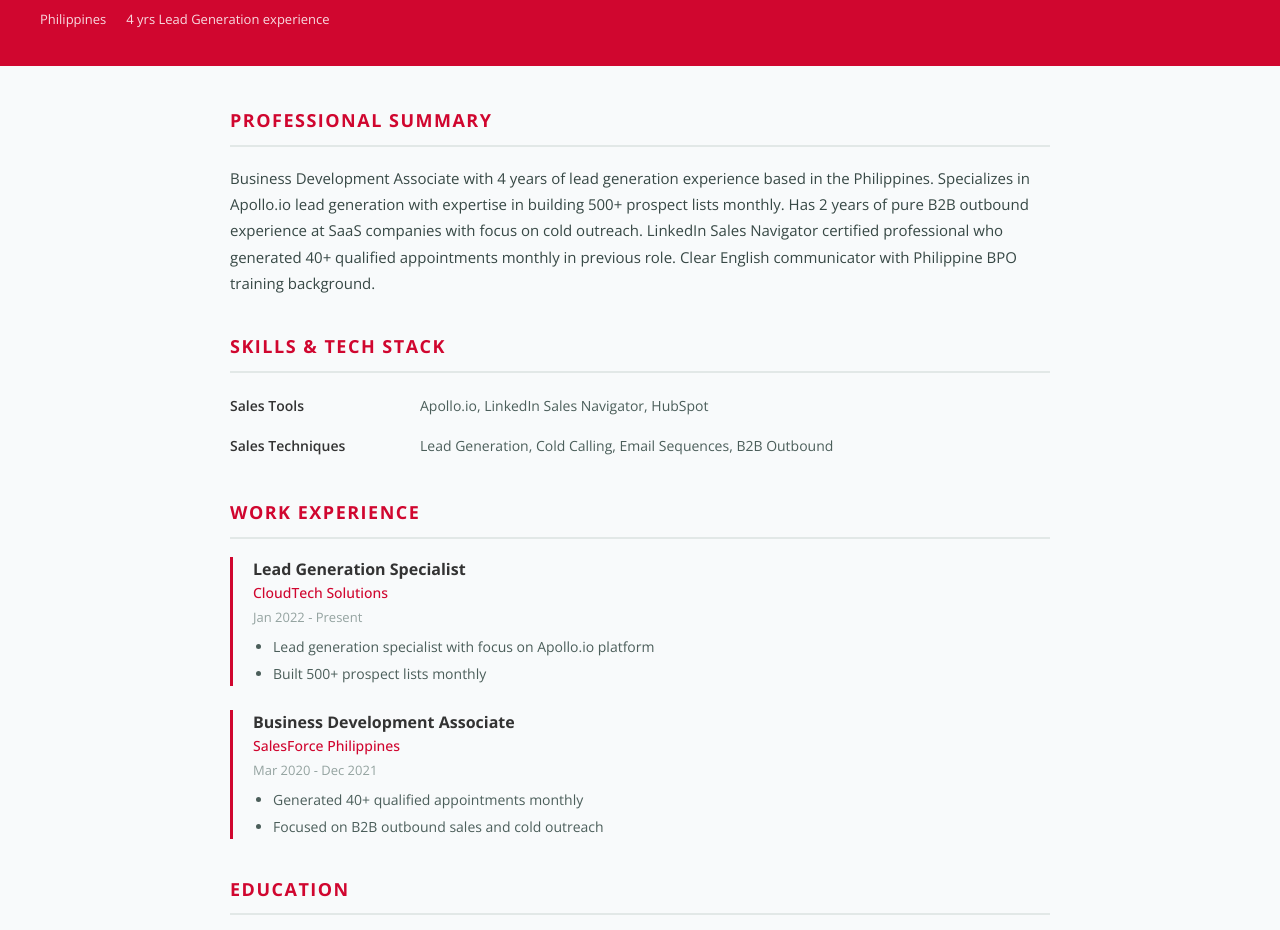
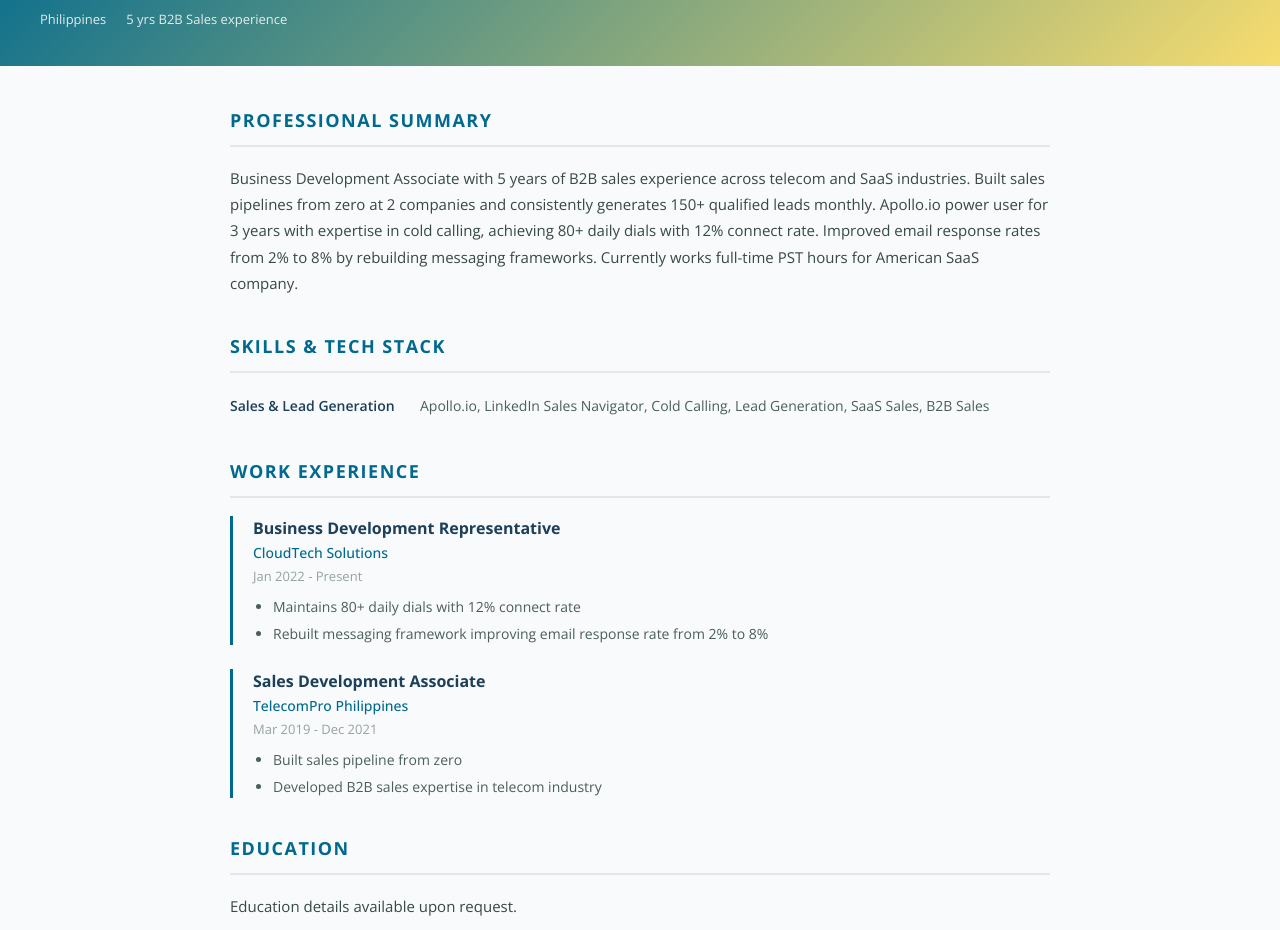
Before and after one commit to wg-dotcom/signarama-corona-business-development-associate-candidates, a plain HTML site: page resume-clint.html in a window 1280 px wide. Shown: the part 339-1269 px from the top of the page. Drawn offline with nearby package versions, Linux system fonts and the light colour scheme.

Commit message:
Add branded resume: Clint G.

```diff
--- a/resume-clint.html
+++ b/resume-clint.html
@@ -10,9 +10,9 @@
   <style>
     * { margin: 0; padding: 0; box-sizing: border-box; }
     :root {
-      --primary: #d0062f;
-      --dark: #333333;
-      --highlight: #d0062f;
+      --primary: #00698f;
+      --dark: #1c3f5a;
+      --highlight: #f7dc6f;
       --white: #FFFFFF;
       --gray-50: #F8FAFB;
       --gray-100: #F1F5F4;
@@ -33,7 +33,7 @@
     .header-brand { font-family: var(--font-heading); font-size: 32px; font-weight: 700; color: var(--white); letter-spacing: -0.5px; margin-bottom: 4px; }
     .header-brand span { color: var(--highlight); }
     .header-subtitle { font-family: var(--font-body); font-size: 14px; font-weight: 400; color: var(--gray-400); text-transform: uppercase; letter-spacing: 2px; }
-    .candidate-banner { background: linear-gradient(135deg, var(--primary), #d0062f); padding: 36px 40px; color: var(--white); }
+    .candidate-banner { background: linear-gradient(135deg, var(--primary), #f7dc6f); padding: 36px 40px; color: var(--white); }
     .candidate-name { font-family: var(--font-heading); font-size: 28px; font-weight: 700; letter-spacing: -0.3px; margin-bottom: 6px; }
     .candidate-title { font-size: 16px; font-weight: 400; opacity: 0.9; margin-bottom: 12px; }
     .candidate-contact { display: flex; flex-wrap: wrap; gap: 20px; font-size: 13px; opacity: 0.85; }
@@ -81,38 +81,35 @@
     <div class="candidate-title">Business Development Associate | Philippines</div>
     <div class="candidate-contact">
       <span>Philippines</span>
-      <span>4 yrs Lead Generation experience</span>
+      <span>5 yrs B2B Sales experience</span>
     </div>
   </div>
   <div class="resume-body">
-    <div class="section"><div class="section-title">Professional Summary</div><p class="summary-text">Business Development Associate with 4 years of lead generation experience based in the Philippines. Specializes in Apollo.io lead generation with expertise in building 500+ prospect lists monthly. Has 2 years of pure B2B outbound experience at SaaS companies with focus on cold outreach. LinkedIn Sales Navigator certified professional who generated 40+ qualified appointments monthly in previous role. Clear English communicator with Philippine BPO training background.</p></div>
+    <div class="section"><div class="section-title">Professional Summary</div><p class="summary-text">Business Development Associate with 5 years of B2B sales experience across telecom and SaaS industries. Built sales pipelines from zero at 2 companies and consistently generates 150+ qualified leads monthly. Apollo.io power user for 3 years with expertise in cold calling, achieving 80+ daily dials with 12% connect rate. Improved email response rates from 2% to 8% by rebuilding messaging frameworks. Currently works full-time PST hours for American SaaS company.</p></div>
     <div class="section"><div class="section-title">Skills &amp; Tech Stack</div><div class="skills-grid">
-    <div class="skill-label">Sales Tools</div>
-    <div class="skill-value">Apollo.io, LinkedIn Sales Navigator, HubSpot</div>
-    <div class="skill-label">Sales Techniques</div>
-    <div class="skill-value">Lead Generation, Cold Calling, Email Sequences, B2B Outbound</div></div></div>
+    <div class="skill-label">Sales &amp; Lead Generation</div>
+    <div class="skill-value">Apollo.io, LinkedIn Sales Navigator, Cold Calling, Lead Generation, SaaS Sales, B2B Sales</div></div></div>
     <div class="section"><div class="section-title">Work Experience</div>
     <div class="experience-item">
       <div class="exp-header">
-        <div class="exp-role">Lead Generation Specialist</div>
+        <div class="exp-role">Business Development Representative</div>
         <div class="exp-company">CloudTech Solutions</div>
         <div class="exp-meta">Jan 2022 - Present</div>
       </div>
-      <ul class="exp-bullets"><li>Lead generation specialist with focus on Apollo.io platform</li><li>Built 500+ prospect lists monthly</li></ul>
+      <ul class="exp-bullets"><li>Maintains 80+ daily dials with 12% connect rate</li><li>Rebuilt messaging framework improving email response rate from 2% to 8%</li></ul>
     </div>
     <div class="experience-item">
       <div class="exp-header">
-        <div class="exp-role">Business Development Associate</div>
-        <div class="exp-company">SalesForce Philippines</div>
-        <div class="exp-meta">Mar 2020 - Dec 2021</div>
+        <div class="exp-role">Sales Development Associate</div>
+        <div class="exp-company">TelecomPro Philippines</div>
+        <div class="exp-meta">Mar 2019 - Dec 2021</div>
       </div>
-      <ul class="exp-bullets"><li>Generated 40+ qualified appointments monthly</li><li>Focused on B2B outbound sales and cold outreach</li></ul>
+      <ul class="exp-bullets"><li>Built sales pipeline from zero</li><li>Developed B2B sales expertise in telecom industry</li></ul>
     </div></div>
     <div class="section"><div class="section-title">Education</div><p class="summary-text">Education details available upon request.</p></div>
     <div class="section"><div class="section-title">Certifications</div>
-    <div class="cert-item"><span class="cert-name">LinkedIn Sales Navigator</span></div></div>
-    <div class="section"><div class="section-title">Languages</div>
-    <div class="lang-item"><strong>English:</strong> Proficient</div></div>
+    <div class="cert-item"><span class="cert-name">LinkedIn Sales Navigator certified</span></div></div>
+
   </div>
   <footer>
     <div class="footer-text">Presented by <strong>Sagan</strong> for <strong class="accent">Signarama - Corona</strong></div>
```
